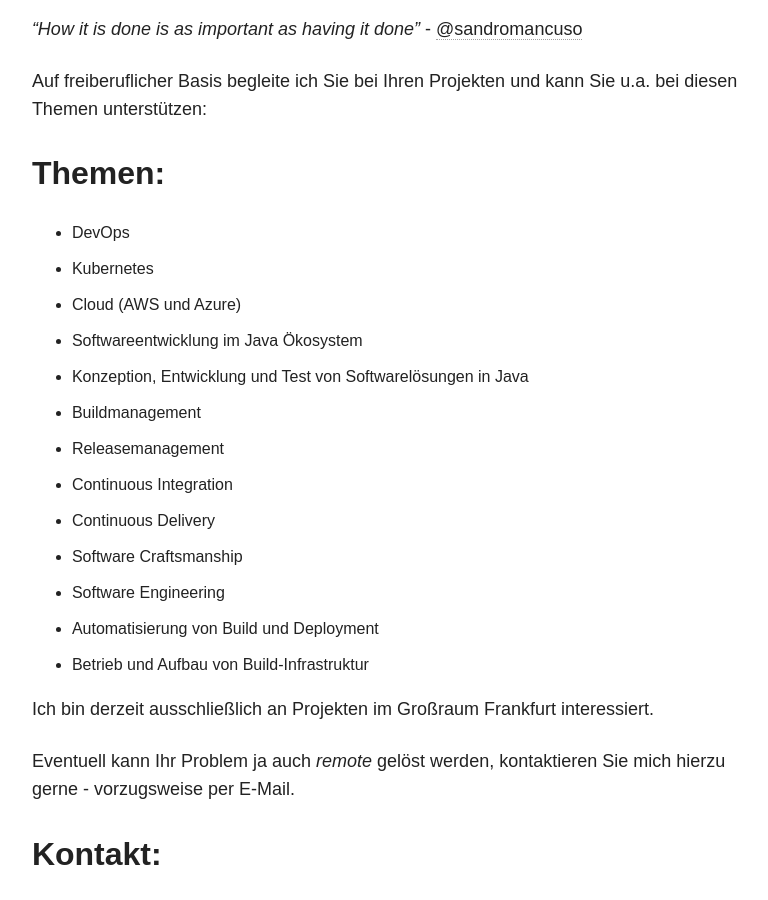
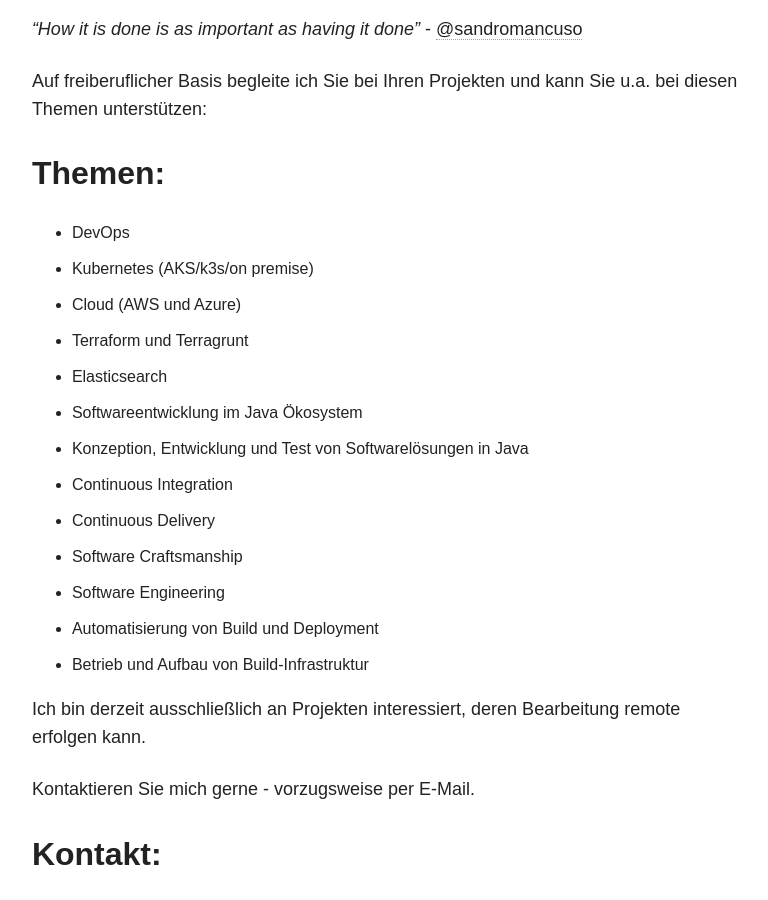
Before and after one commit to BenjaminHerbert/BenjaminHerbert.github.io, a Jekyll site: the page built from index.md, in a window 1280 px wide and 900 px high, scrolled down 1140 px. Shown: the whole window, without its empty margins (254-1022 px from the left). Built offline with Jekyll 4.4.1, drawn with Linux system fonts in a browser that asks for light colours.

Commit message:
Update index.md

```diff
--- a/index.md
+++ b/index.md
@@ -25,12 +25,12 @@ Auf freiberuflicher Basis begleite ich Sie bei Ihren Projekten und kann Sie u.a.
 
 ## Themen:
 * DevOps
-* Kubernetes
+* Kubernetes (AKS/k3s/on premise)
 * Cloud (AWS und Azure)
+* Terraform und Terragrunt
+* Elasticsearch
 * Softwareentwicklung im Java Ökosystem
 * Konzeption, Entwicklung und Test von Softwarelösungen in Java
-* Buildmanagement
-* Releasemanagement
 * Continuous Integration
 * Continuous Delivery
 * Software Craftsmanship
@@ -38,9 +38,9 @@ Auf freiberuflicher Basis begleite ich Sie bei Ihren Projekten und kann Sie u.a.
 * Automatisierung von Build und Deployment
 * Betrieb und Aufbau von Build-Infrastruktur
 
-Ich bin derzeit ausschließlich an Projekten im Großraum Frankfurt interessiert.
+Ich bin derzeit ausschließlich an Projekten interessiert, deren Bearbeitung remote erfolgen kann.
 
-Eventuell kann Ihr Problem ja auch *remote* gelöst werden, kontaktieren Sie mich hierzu gerne - vorzugsweise per E-Mail.
+Kontaktieren Sie mich gerne - vorzugsweise per E-Mail.
 
 ## Kontakt:
 
```
